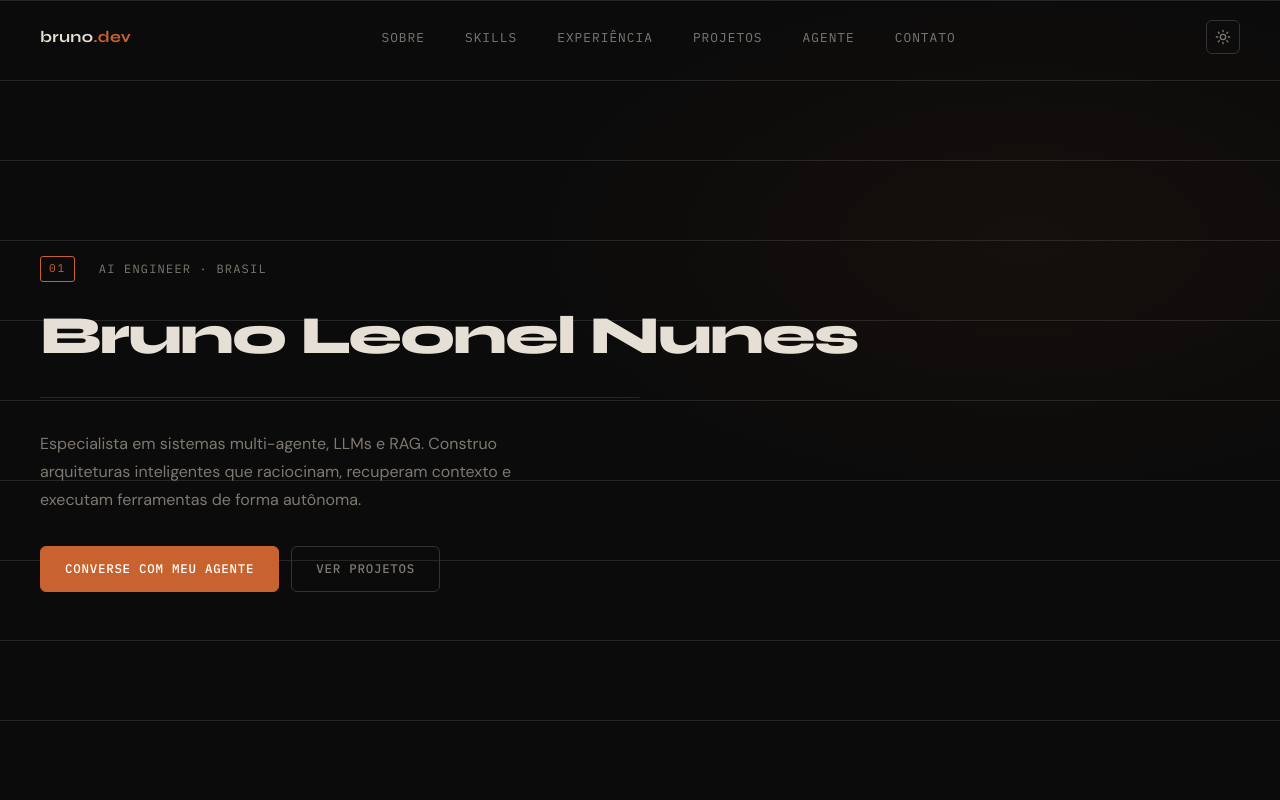
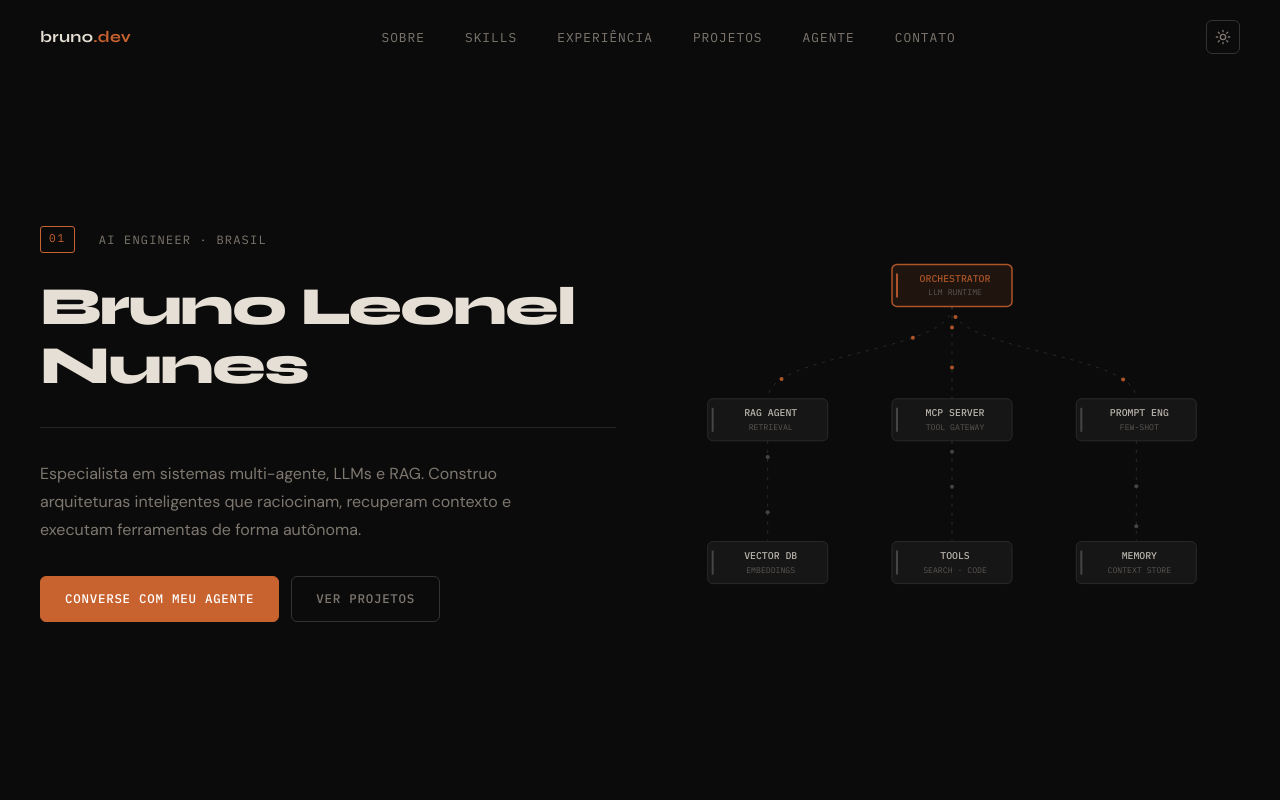
Before and after one commit to Bruno12leonel/Bruno12leonel.github.io, a plain HTML site: page index.html in a window 1280 px wide. Shown: the top 800 px of the page. Drawn offline with Linux system fonts and the light colour scheme.

Commit message:
Refactor hero section layout and add interactive canvas for multi-agent architecture diagram

```diff
--- a/index.html
+++ b/index.html
@@ -41,6 +41,7 @@
   <!-- ==================== HERO ==================== -->
   <section id="hero">
     <div class="hero-inner">
+      <div class="hero-text">
         <div class="hero-eyebrow">
           <span class="hero-index">01</span>
           <span class="hero-role">AI Engineer &middot; Brasil</span>
@@ -56,6 +57,8 @@
             <a href="#projects" class="btn btn-secondary">Ver projetos</a>
           </div>
         </div>
+      </div>
+      <canvas id="hero-canvas"></canvas>
     </div>
   </section>
 
@@ -532,7 +535,7 @@
 
   <!-- ==================== FOOTER ==================== -->
   <footer>
-    <p>Feito com ☕ e Python &bull; <a href="https://github.com/Bruno12leonel" target="_blank">Bruno Leonel Nunes</a> &copy; 2025</p>
+    <p>Feito com ☕ e Python &bull; <a href="https://github.com/Bruno12leonel" target="_blank">Bruno Leonel Nunes</a> &copy; 2026</p>
   </footer>
 
   <script src="main.js"></script>
--- a/main.js
+++ b/main.js
@@ -44,6 +44,160 @@
   });
 })();
 
+/* hero canvas — multi-agent architecture diagram */
+(function initHeroCanvas() {
+  const canvas = document.getElementById('hero-canvas');
+  if (!canvas) return;
+  const ctx = canvas.getContext('2d');
+  let W, H, nodes = [], particles = [];
+
+  function getColors() {
+    const light = document.documentElement.getAttribute('data-theme') === 'light';
+    return {
+      surface:   light ? '#e4dfd8' : '#181818',
+      border:    light ? '#c0b8ae' : '#303030',
+      borderHi:  light ? '#907870' : '#505050',
+      accent:    '#c8622e',
+      accentDim: light ? 'rgba(200,98,46,0.14)' : 'rgba(200,98,46,0.12)',
+      text:      light ? '#1a1714' : '#d8d2c8',
+      textDim:   light ? '#6c6058' : '#6a6460',
+    };
+  }
+
+  // Node layout: positions as fractions of W and H
+  // 3 tiers, max 3 nodes wide — safe for any reasonable canvas width
+  const DEFS = [
+    { id: 'orch',   label: 'ORCHESTRATOR', sub: 'LLM RUNTIME',  rx: 0.50, ry: 0.12, main: true },
+    { id: 'rag',    label: 'RAG AGENT',    sub: 'RETRIEVAL',     rx: 0.18, ry: 0.44 },
+    { id: 'mcp',    label: 'MCP SERVER',   sub: 'TOOL GATEWAY',  rx: 0.50, ry: 0.44 },
+    { id: 'prompt', label: 'PROMPT ENG',   sub: 'FEW-SHOT',      rx: 0.82, ry: 0.44 },
+    { id: 'vecdb',  label: 'VECTOR DB',    sub: 'EMBEDDINGS',    rx: 0.18, ry: 0.78 },
+    { id: 'tools',  label: 'TOOLS',        sub: 'SEARCH · CODE', rx: 0.50, ry: 0.78 },
+    { id: 'memory', label: 'MEMORY',       sub: 'CONTEXT STORE', rx: 0.82, ry: 0.78 },
+  ];
+
+  const EDGES = [
+    { from: 'orch',   to: 'rag'    },
+    { from: 'orch',   to: 'mcp'    },
+    { from: 'orch',   to: 'prompt' },
+    { from: 'rag',    to: 'vecdb'  },
+    { from: 'mcp',    to: 'tools'  },
+    { from: 'prompt', to: 'memory' },
+  ];
+
+  function resize() {
+    const rect = canvas.getBoundingClientRect();
+    W = rect.width  || canvas.parentElement.offsetWidth / 2;
+    H = rect.height || 420;
+    canvas.width  = W;
+    canvas.height = H;
+
+    const NW = Math.min(120, W * 0.28);
+    const NH = 42;
+
+    nodes = DEFS.map(d => ({
+      ...d,
+      x:  d.rx * W,
+      y:  d.ry * H,
+      nw: NW,
+      nh: NH,
+    }));
+
+    particles = [];
+    EDGES.forEach(e => {
+      const f = nodes.find(n => n.id === e.from);
+      const t = nodes.find(n => n.id === e.to);
+      if (!f || !t) return;
+      for (let i = 0; i < 2; i++) {
+        particles.push({ f, t, progress: i * 0.5, speed: 0.003 + Math.random() * 0.002 });
+      }
+    });
+  }
+
+  function rr(x, y, w, h, r) {
+    ctx.beginPath();
+    ctx.roundRect(x, y, w, h, r);
+  }
+
+  function drawEdge(e, C) {
+    const f = nodes.find(n => n.id === e.from);
+    const t = nodes.find(n => n.id === e.to);
+    if (!f || !t) return;
+    const x1 = f.x, y1 = f.y + f.nh;
+    const x2 = t.x, y2 = t.y;
+    const my = (y1 + y2) / 2;
+    ctx.beginPath();
+    ctx.moveTo(x1, y1);
+    ctx.bezierCurveTo(x1, my, x2, my, x2, y2);
+    ctx.strokeStyle = C.border;
+    ctx.lineWidth = 1;
+    ctx.setLineDash([3, 6]);
+    ctx.stroke();
+    ctx.setLineDash([]);
+  }
+
+  function drawNode(n, C) {
+    const x = n.x - n.nw / 2, y = n.y, w = n.nw, h = n.nh, r = 5;
+    rr(x, y, w, h, r);
+    ctx.fillStyle = n.main ? C.accentDim : C.surface;
+    ctx.fill();
+    rr(x, y, w, h, r);
+    ctx.strokeStyle = n.main ? C.accent : C.border;
+    ctx.lineWidth = n.main ? 1.5 : 1;
+    ctx.stroke();
+
+    // left bar
+    ctx.beginPath();
+    ctx.moveTo(x + r, y + 9);
+    ctx.lineTo(x + r, y + h - 9);
+    ctx.strokeStyle = n.main ? C.accent : C.borderHi;
+    ctx.lineWidth = 2;
+    ctx.stroke();
+
+    ctx.textAlign = 'center';
+    ctx.textBaseline = 'middle';
+    const cx = n.x + 3;
+
+    ctx.font = `500 ${Math.max(8, w * 0.082)}px 'IBM Plex Mono', monospace`;
+    ctx.fillStyle = n.main ? C.accent : C.text;
+    ctx.fillText(n.label, cx, y + h * 0.34);
+
+    ctx.font = `400 ${Math.max(7, w * 0.068)}px 'IBM Plex Mono', monospace`;
+    ctx.fillStyle = C.textDim;
+    ctx.fillText(n.sub, cx, y + h * 0.68);
+  }
+
+  function drawParticles(C) {
+    particles.forEach(p => {
+      p.progress = (p.progress + p.speed) % 1;
+      const t = p.progress;
+      const x1 = p.f.x, y1 = p.f.y + p.f.nh;
+      const x2 = p.t.x, y2 = p.t.y;
+      const my = (y1 + y2) / 2;
+      const mt = 1 - t;
+      const px = mt*mt*mt*x1 + 3*mt*mt*t*x1 + 3*mt*t*t*x2 + t*t*t*x2;
+      const py = mt*mt*mt*y1 + 3*mt*mt*t*my + 3*mt*t*t*my + t*t*t*y2;
+      ctx.beginPath();
+      ctx.arc(px, py, 2, 0, Math.PI * 2);
+      ctx.fillStyle = p.f.main ? C.accent : C.borderHi;
+      ctx.fill();
+    });
+  }
+
+  function loop() {
+    const C = getColors();
+    ctx.clearRect(0, 0, W, H);
+    EDGES.forEach(e => drawEdge(e, C));
+    drawParticles(C);
+    nodes.forEach(n => drawNode(n, C));
+    requestAnimationFrame(loop);
+  }
+
+  // wait for layout before first sizing
+  window.addEventListener('load', () => { resize(); loop(); });
+  window.addEventListener('resize', resize);
+})();
+
 /* reveal on scroll */
 (function initReveal() {
   const els = document.querySelectorAll('.reveal');
--- a/style.css
+++ b/style.css
@@ -179,28 +179,28 @@ body {
   overflow: hidden;
 }
 
-#hero::before {
-  content: '';
-  position: absolute;
-  inset: 0;
-  background:
-    radial-gradient(ellipse 60% 50% at 80% 30%, rgba(200, 98, 46, 0.05) 0%, transparent 70%),
-    repeating-linear-gradient(
-      0deg,
-      transparent,
-      transparent 79px,
-      var(--border) 79px,
-      var(--border) 80px
-    );
-  pointer-events: none;
-}
-
 .hero-inner {
-  max-width: 1300px;
+  max-width: 1200px;
   margin: 0 auto;
   width: 100%;
   position: relative;
   z-index: 1;
+  display: grid;
+  grid-template-columns: 1fr 1fr;
+  gap: 3rem;
+  align-items: center;
+}
+
+.hero-text {
+  display: flex;
+  flex-direction: column;
+}
+
+#hero-canvas {
+  width: 100%;
+  height: 420px;
+  opacity: 0.85;
+  border-radius: var(--radius);
 }
 
 .hero-eyebrow {
@@ -235,8 +235,8 @@ body {
   line-height: 1.1;
   letter-spacing: -0.03em;
   margin-bottom: 2rem;
-  white-space: nowrap;
 }
+
 
 .hero-footer {
   display: flex;
@@ -1122,6 +1122,8 @@ footer a:hover {
   section { padding: 5rem 1.5rem; }
   #hero { padding: 6rem 1.5rem 3rem; }
   .hero-name { white-space: normal; font-size: clamp(2rem, 8vw, 3rem); }
+  .hero-inner { grid-template-columns: 1fr; }
+  #hero-canvas { display: none; }
 
   .avatar-frame { max-width: 150px; }
   .chat-messages { height: 300px; }
```
Lines whose indentation alone changed are shown as unchanged.
